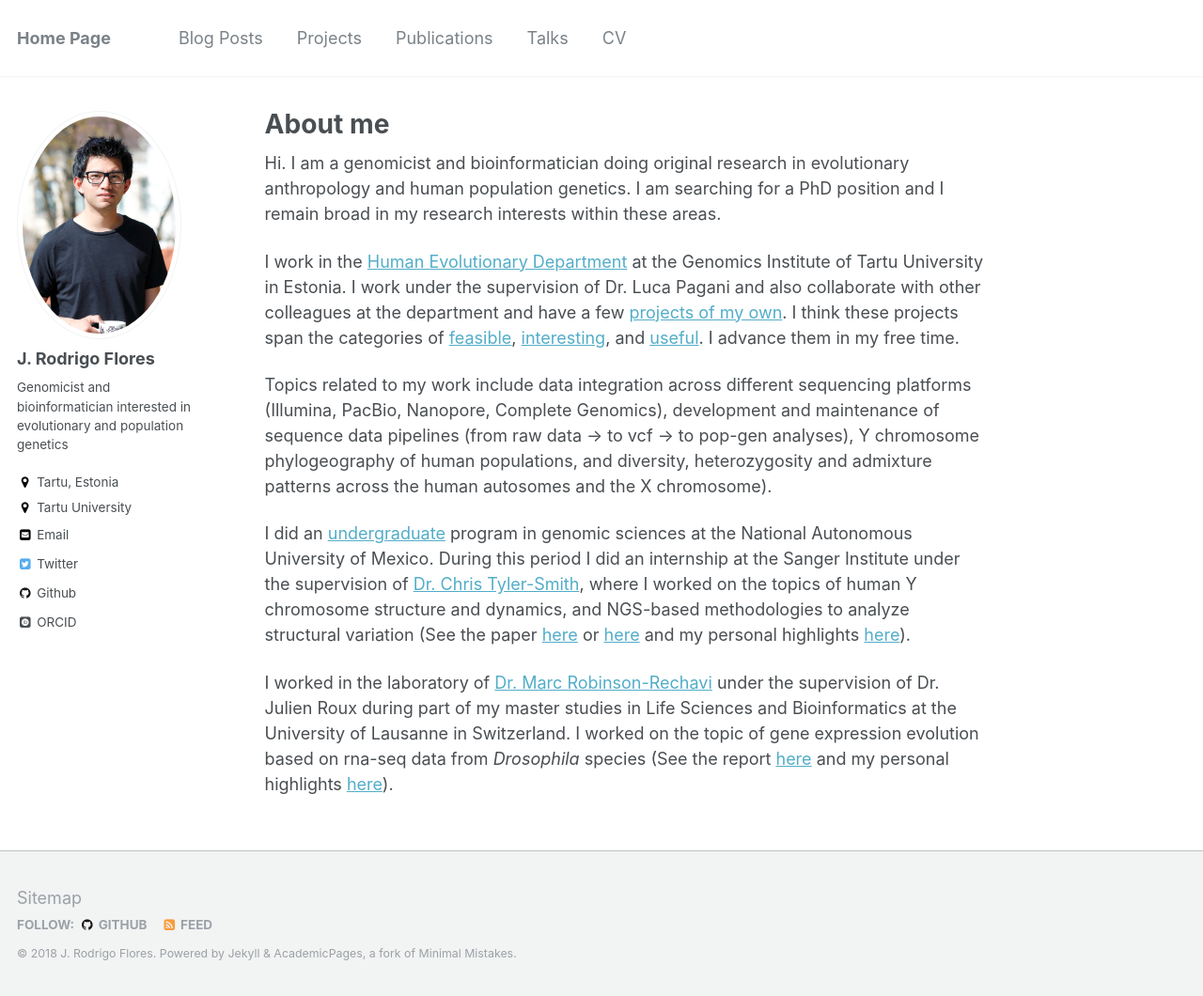
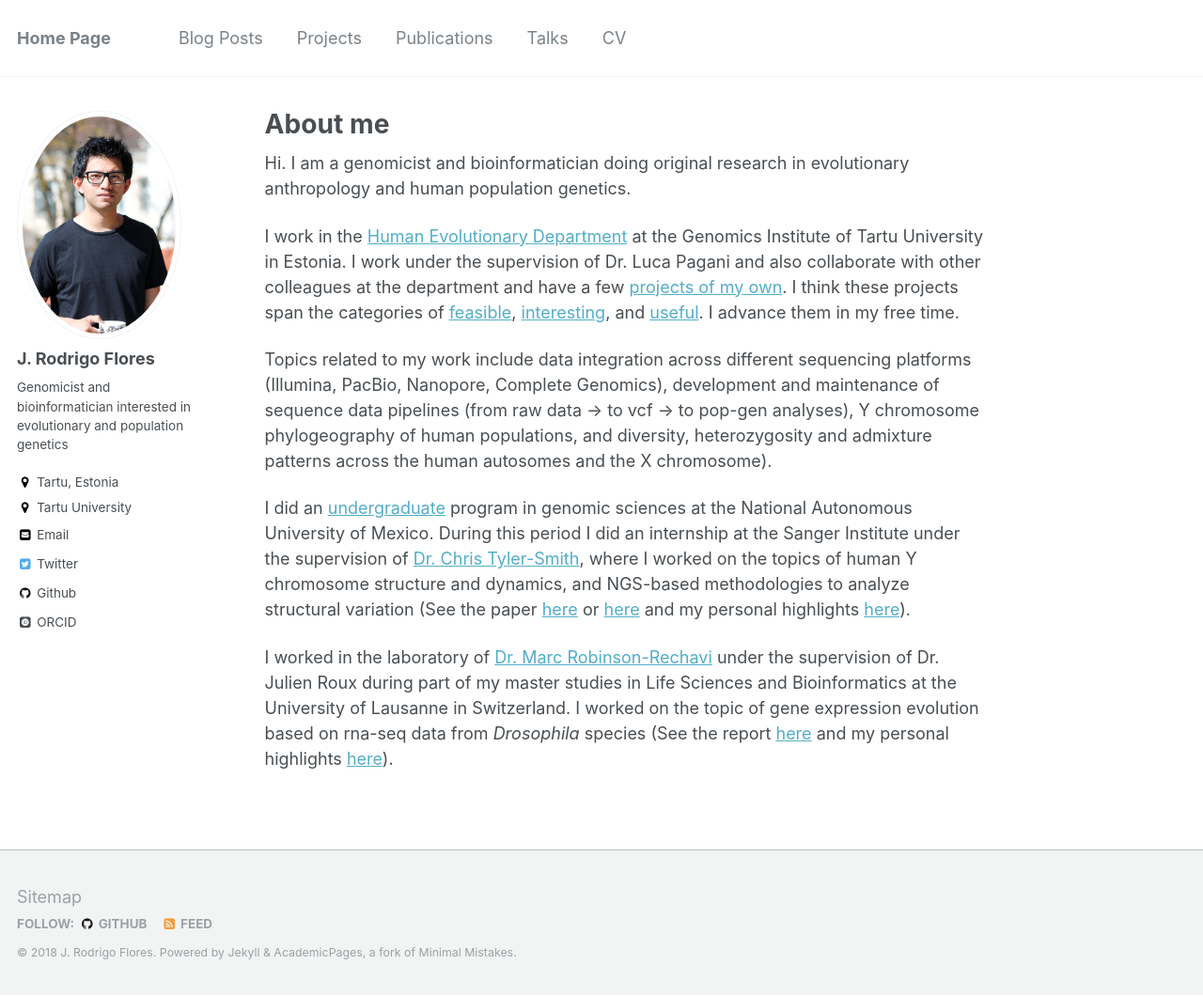
Before and after one commit to JRodrigoF/JRodrigoFlores.github.io, a Jekyll site: the page built from _pages/about.md, in a window 1280 px wide and 1060 px high. Shown: the whole window at 94% size. Built offline with Jekyll 4.4.1, drawn with Linux system fonts in a browser that asks for light colours; some web fonts are replaced.

Commit message:
Update about.md

```diff
--- a/_pages/about.md
+++ b/_pages/about.md
@@ -8,7 +8,7 @@ redirect_from:
   - /about.html
 ---
 
-Hi. I am a genomicist and bioinformatician doing original research in evolutionary anthropology and human population genetics. I am searching for a PhD position and I remain broad in my research interests within these areas.
+Hi. I am a genomicist and bioinformatician doing original research in evolutionary anthropology and human population genetics.
 
 I work in the [Human Evolutionary Department](http://www.ebc.ee/) at the Genomics Institute of Tartu University in Estonia. I work under the supervision of Dr. Luca Pagani and also collaborate with other colleagues at the department and have a few [projects of my own](https://jrodrigoflores.com/projects/). I think these projects span the categories of [feasible](https://jrodrigoflores.com/projects/Genomic-impact-of-the-Black-Death-in-Europe/), [interesting](https://jrodrigoflores.com/projects/Context-dependant-mutation-rates-free-of-recombination/), and [useful](https://jrodrigoflores.com/projects/Automated-identification-of-Y-haplogroups-from-ancient-dna/). I advance them in my free time.
 
```
